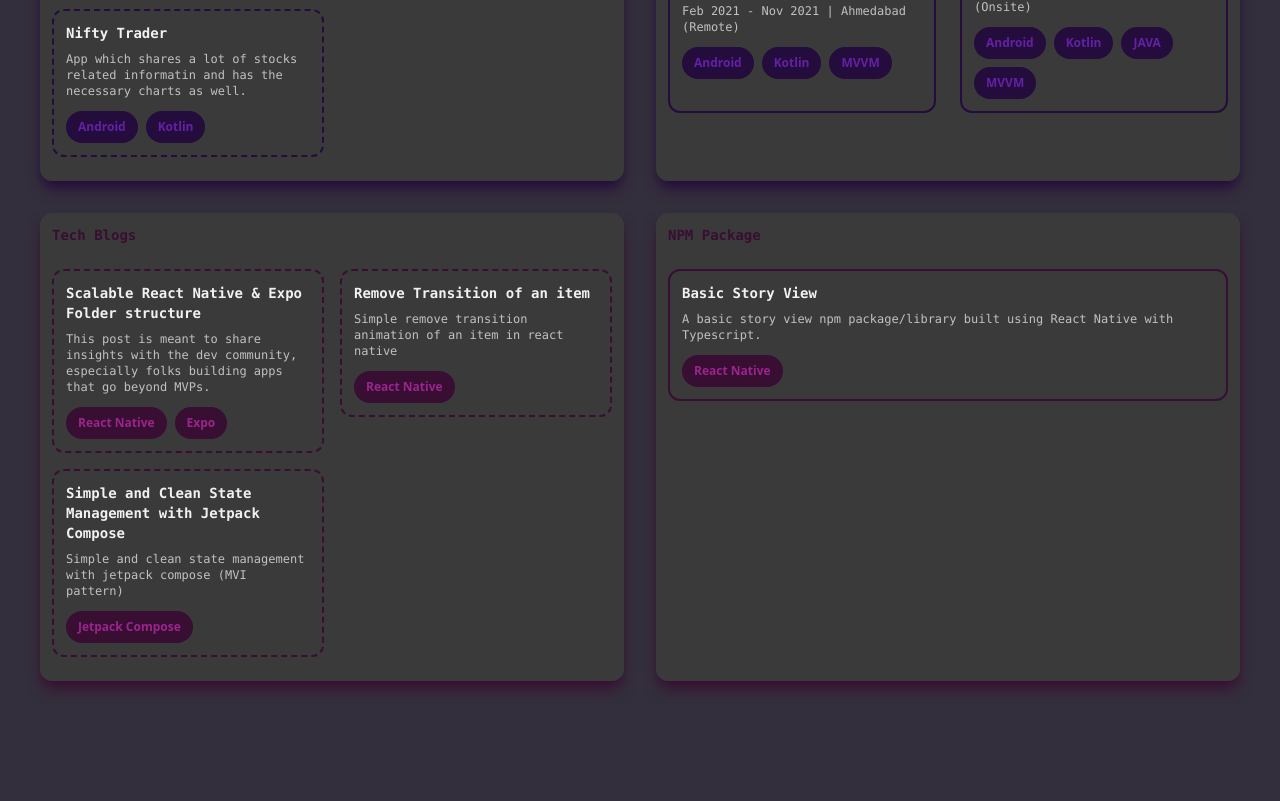
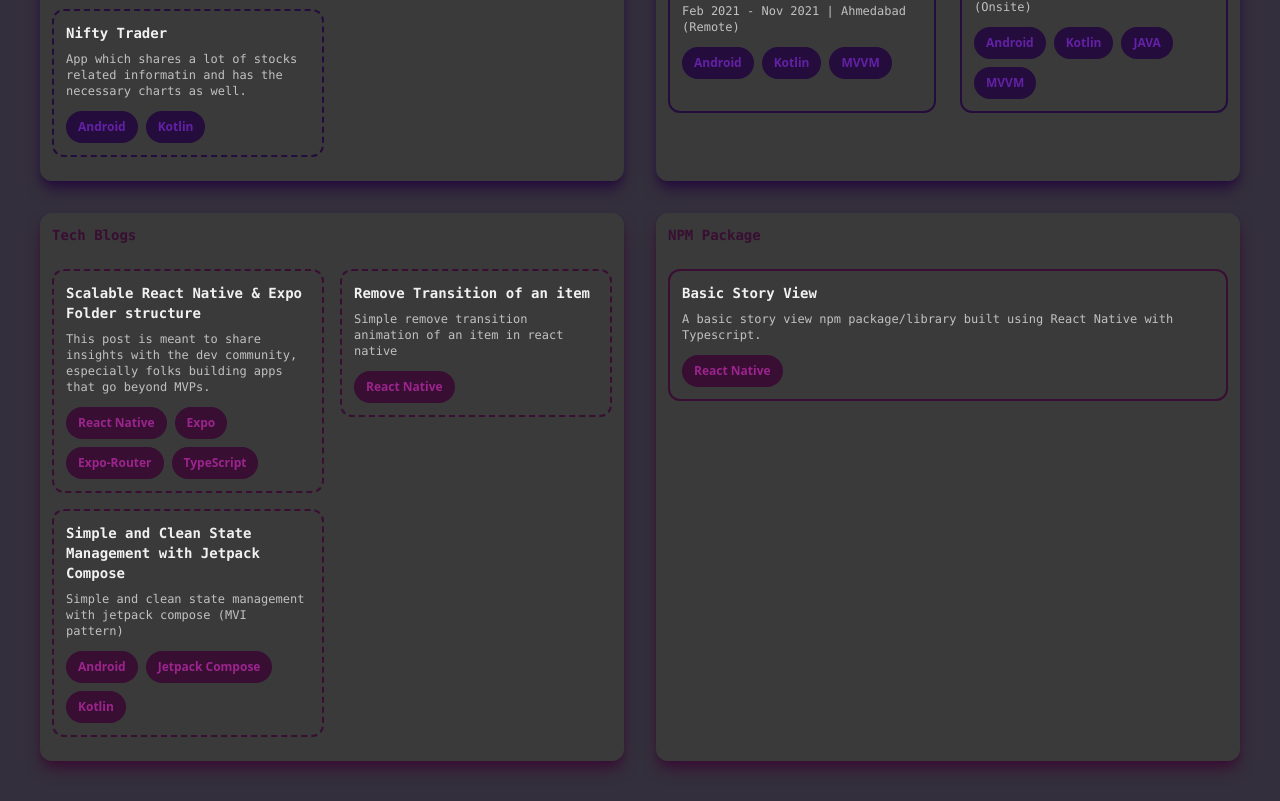
Before and after one commit to SachinRupani/my-profile, a Next.js app: page / in a window 1280 px wide. Shown: the part 1283-2084 px from the top of the page. Before the commit the page ends 2004 px from the top, so only its background shows below. Built offline with nearby package versions, Linux system fonts and the light colour scheme.

Commit message:
fix: Added missing tags

```diff
--- a/src/components/organisms/tech-blogs-card/TechBlogsCard.tsx
+++ b/src/components/organisms/tech-blogs-card/TechBlogsCard.tsx
@@ -18,7 +18,7 @@ const TechBlogsCard = () => {
             description="This post is meant to share insights with the dev community, especially folks building apps that go beyond MVPs."
             link="https://dev.to/sachinrupani/designing-a-scalable-react-native-expo-router-folder-structure-3dnj"
             colorVariant="secondary"
-            tags={["React Native", "Expo"]}
+            tags={["React Native", "Expo", "Expo-Router", "TypeScript"]}
           />
 
           {/* Article 2 */}
@@ -36,7 +36,7 @@ const TechBlogsCard = () => {
             description="Simple and clean state management with jetpack compose (MVI pattern)"
             link="https://medium.com/@sachin.rupani1992/simple-and-clean-state-management-with-jetpack-compose-387d6b0e6258"
             colorVariant="secondary"
-            tags={["Jetpack Compose"]}
+            tags={["Android", "Jetpack Compose", "Kotlin"]}
           />
         </div>
       </HeaderAndContent>
```
